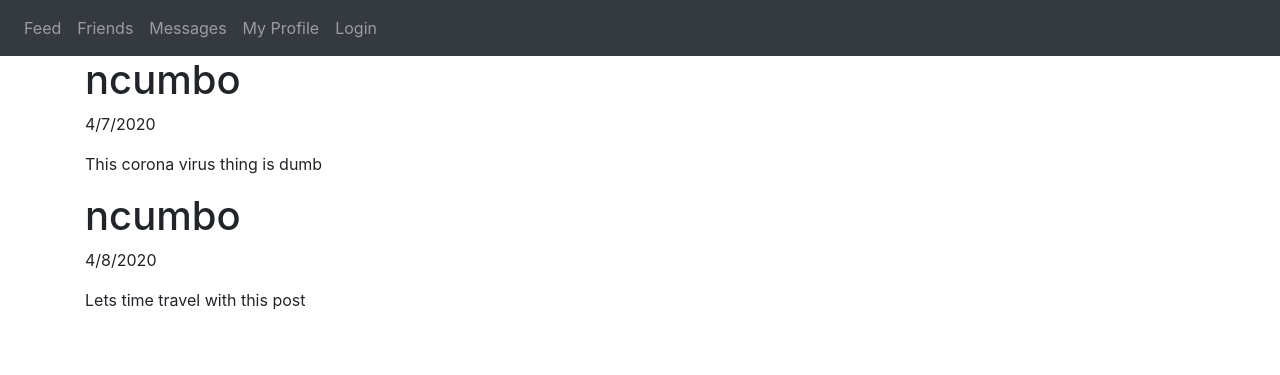
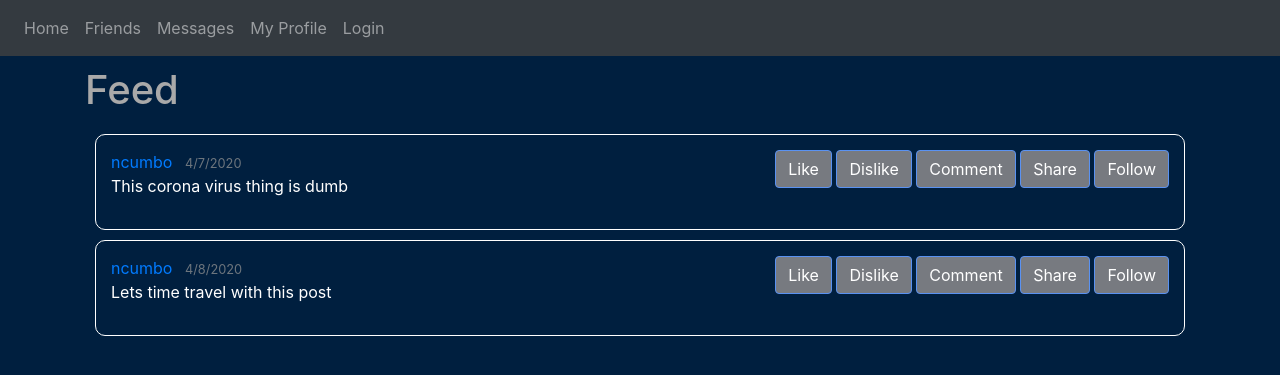
Before and after one commit to ncumbo/CSE312_ChatOverflow, a Django app: page / in a window 1280 px wide. Shown: the top 375 px of the page. Run offline with Django 3.2, Linux system fonts and the light colour scheme; some libraries are stand-ins or nearby versions.

Commit message:
PP@-D 1.0.3
Each html now has a template

```diff
--- /dev/null
+++ b/feed/static/feed/css/stylized.css
@@ -0,0 +1,141 @@
+.is-active{
+    border-bottom: 2px solid white;
+}
+
+form{
+    width: 300px;
+    margin: 0 auto;
+    color: darkgray;
+}
+
+body{
+    background-color: #001f3f;
+}
+
+#click{
+    border: #001f3f;
+    background-color: darkgray;
+    color: #001f3f;
+}
+
+h1{
+    color: darkgray;
+}
+
+/* feed */
+.modal-title{
+    margin-top: 10px;
+    margin-bottom: 20px;
+}
+
+.list-unstyled{
+    padding-top: 20px;
+}
+
+.media{
+    padding: 15px;
+    border: 1px solid white;
+    border-radius: 10px;
+    margin: 10px;
+}
+
+.container{
+    color: white;
+}
+
+img{
+    padding: 5px;
+    border: 3px solid white;
+    border-radius: 50%;
+    width: 15%;
+    height: 15%;
+}
+
+.separator{
+    width: 100%;
+    height: 10px;
+    border-bottom: 1px solid white;
+    text-align: center;
+}
+
+.break{
+    font-size: 20px;
+    background-color: #001f3f;
+    padding: 0 20px;
+}
+
+.btn{
+    background: #777a80;
+    border-color: #5a92f2;
+}
+
+.btn:hover{
+    background: #001f3f;
+}
+
+span{
+    color: white;
+}
+
+/*Messages Page*/
+u.container a.container{
+    text-decoration: none !important;
+    color: white;
+}
+
+hr{
+    border-color: white;
+}
+
+.friends-list{
+    margin: 20px;
+    color: white;
+}
+
+.friends-list img{
+    border: 3px solid white;
+    border-radius: 50%;
+    width: 15%;
+    height: 15%;
+}
+
+.friends-list ul li{
+    position: relative;
+    list-style-type: none;
+}
+
+.friends-list ul li h4.name{
+    text-align: center;
+    display: block;
+}
+
+/*div.container{*/
+/*    background-color: #001f3f;*/
+/*    border-radius: 10px;*/
+/*    padding: 10px;*/
+/*    border: 1px solid #5a92f2;*/
+
+/*}*/
+
+/*
+div.container:hover{
+    margin: 5px;
+    background-color: lightgray;
+    color: white;
+}*/
+
+
+/* DM Page*/
+.message-section{
+    padding: 10px;
+    bottom: 0;
+    align-items: center;
+}
+
+.text-box{
+    border-radius: 10px;
+}
+
+.submit-button{
+    border-radius: 10px;
+}
--- a/feed/templates/feed/base.html
+++ b/feed/templates/feed/base.html
@@ -1,3 +1,4 @@
+{% load static %} <!-- loads in css file from static directory -->
 <!DOCTYPE html>
 <html>
 <head>
@@ -5,6 +6,7 @@
     <meta name="viewport" content="width=device-width, initial-scale=1.0">
     <meta http-equiv="X-UA-Compatible" content="ie=edge">
     <link rel="stylesheet" href="https://stackpath.bootstrapcdn.com/bootstrap/4.3.1/css/bootstrap.min.css" integrity="sha384-ggOyR0iXCbMQv3Xipma34MD+dH/1fQ784/j6cY/iJTQUOhcWr7x9JvoRxT2MZw1T" crossorigin="anonymous">
+    <link rel="stylesheet" type="text/css" href="{% static 'feed/css/stylized.css' %}">
 
     {%  if title %}
         <Title>Chat Overflow - {{ username }}</Title>
@@ -17,11 +19,11 @@
     <nav class="navbar navbar-expand-sm navbar-dark bg-dark">
             <div class="collapse navbar-collapse" id="navMenu">
                 <ul class="navbar-nav">
-                    <li class="nav-item"><a href="feed.html" class="nav-link">Feed</a></li>
-                    <li class="nav-item"><a href="friends.html" class="nav-link">Friends</a></li>
-                    <li class="nav-item"><a href="messages.html" class="nav-link">Messages</a></li>
-                    <li class="nav-item"><a href="profile.html" class="nav-link">My Profile</a></li>
-                    <li class="nav-item"><a href="login.html" class="nav-link">Login</a></li>
+                    <li class="nav-item"><a href="{% url 'feed-home' %}" class="nav-link">Home</a></li>
+                    <li class="nav-item"><a href="{% url 'feed-friends' %}" class="nav-link">Friends</a></li>
+                    <li class="nav-item"><a href="{% url 'feed-messages' %}" class="nav-link">Messages</a></li>
+                    <li class="nav-item"><a href="{% url 'feed-profile' %}" class="nav-link">My Profile</a></li>
+                    <li class="nav-item"><a href="{% url 'feed-login' %}" class="nav-link">Login</a></li>
                 </ul>
             </div>
         </nav>
--- a/feed/templates/feed/feed.html
+++ b/feed/templates/feed/feed.html
@@ -1,8 +1,38 @@
 {% extends "feed/base.html" %}
+
 {% block content %}
+    <div class="modal-title">
+        <h1>Feed</h1>
+    </div>
+
     {% for post in posts %}
-        <h1>{{ post.username }}</h1>
-        <p>{{ post.date }}</p>
-        <p>{{ post.post_content }}</p>
+        <article class="media content-section">
+            <div class="media-body">
+                <div class="article-metadata">
+                    <a class="mr-2" href="#">{{ post.username }}</a>
+                    <small class="text-muted">{{ post.date }}</small>
+                </div>
+                <p>{{ post.post_content }}</p>
+            </div>
+            <div class="icons">
+                <button type="button" class="btn btn-default" aria-label="Left Align">
+                    <span aria-hidden="true">Like</span>
+                </button>
+                <button type="button" class="btn btn-default" aria-label="Left Align">
+                    <span aria-hidden="true">Dislike</span>
+                </button>
+                <button type="button" class="btn btn-default" aria-label="Left Align">
+                    <span aria-hidden="true">Comment</span>
+                </button>
+                <button type="button" class="btn btn-default" aria-label="Left Align">
+                    <span aria-hidden="true">Share</span>
+                </button>
+                <button type="button" class="btn btn-default" aria-label="Left Align">
+                    <span aria-hidden="true">Follow</span>
+                </button>
+            </div>
+        </article>
     {% endfor %}
+
+    <!-- Create a post section -->
 {% endblock content %}
--- a/feed/views.py
+++ b/feed/views.py
@@ -31,4 +31,4 @@ def friends(request):
     return render(request, 'feed/friends.html')
 
 def messages(request):
-    return render(request, 'feed/messages.html')
+    return render(request, 'feed/messages.html', {'username': 'ncumbo'})
```
Also changed, not shown: css/DM-Messages.css (deleted, +0 -61 lines), css/feed.css (deleted, +0 -47 lines), css/stylized.css (deleted, +0 -23 lines), feed/templates/feed/DM_Section.html (+7 -0 lines), feed/templates/feed/friends.html (+7 -0 lines), feed/templates/feed/login.html (+7 -0 lines), feed/templates/feed/messages.html (+7 -0 lines).
